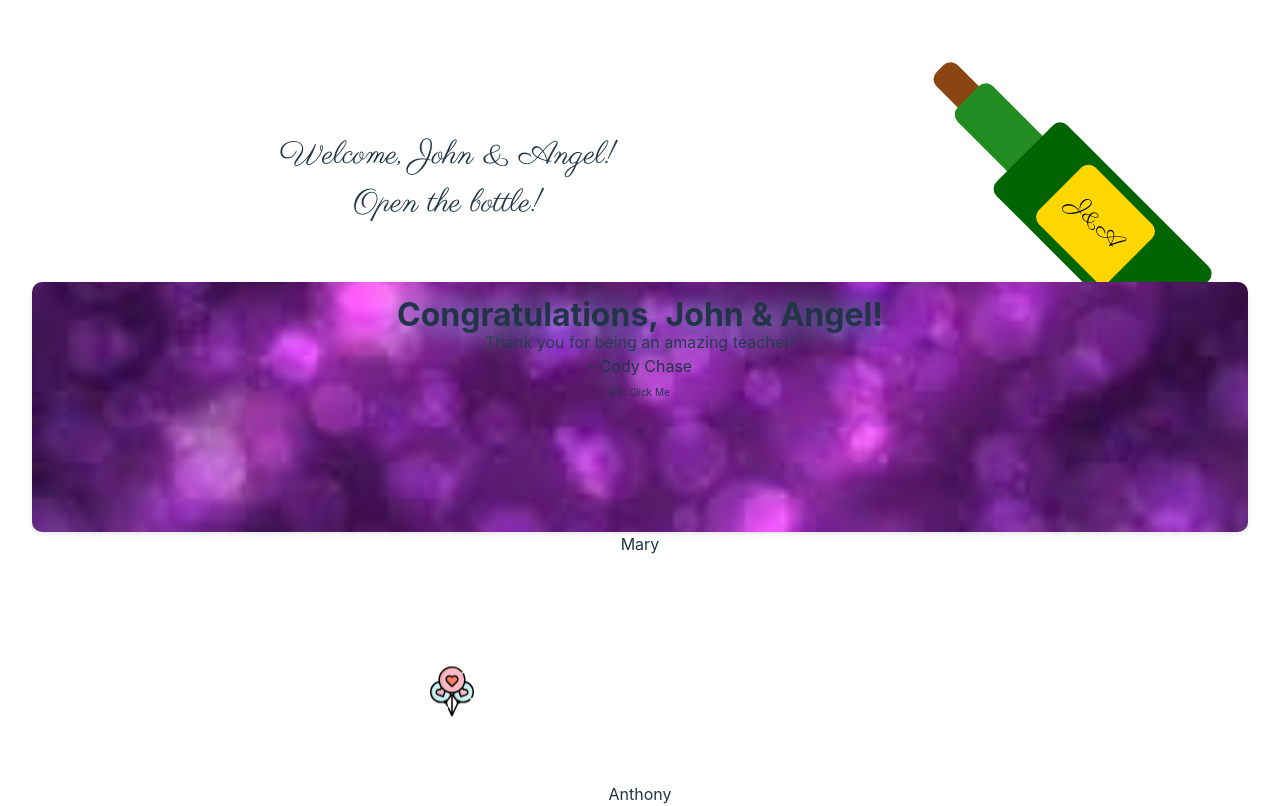
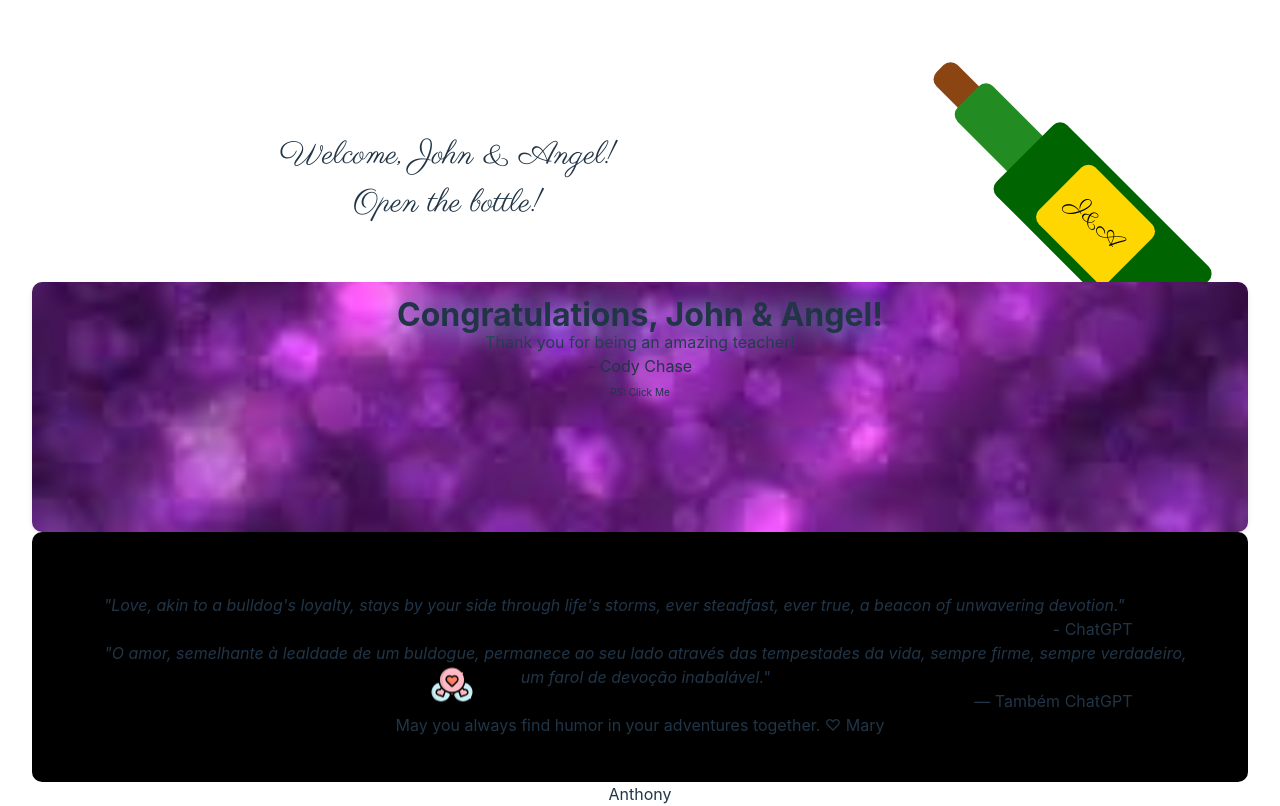
Before and after one commit to jazztazz1991/congratulationsJohn, a React (Vite) app: page / in a window 1280 px wide. Shown: the top 806 px of the page. Built offline with nearby package versions, Linux system fonts and the light colour scheme.

Commit message:
good enough

```diff
--- a/src/ta/mary/mary.css
+++ b/src/ta/mary/mary.css
@@ -1,4 +1,21 @@
-div{
-    height: 250px;
-    width: 100%;
+div {
+  height: 250px;
+  width: 100%;
 }
+.mary-content {
+  padding: 5%;
+  display: flex;
+  flex-direction: column;
+  border-radius: 10px;
+  line-height: 1.5;
+  background-color: black;
+}
+.quote {
+  margin-left: 1%;
+  align-self: flex-start;
+  font-style: italic;
+}
+.sig {
+  margin-right: 5%;
+  align-self: flex-end;
+}
--- a/src/ta/mary/mary.jsx
+++ b/src/ta/mary/mary.jsx
@@ -1,13 +1,22 @@
-import React from 'react';
-import ReactDOM from 'react-dom/client';
-import './mary.css';
+import "./mary.css";
 
 function Mary() {
-	return (
-		<div>
-			<h2>Mary</h2>
-		</div>
-	);
+  return (
+    <div className='mary-content'>
+      <h2 className='quote'>
+        "Love, akin to a bulldog's loyalty, stays by your side through life's
+        storms, ever steadfast, ever true, a beacon of unwavering devotion."
+      </h2>
+      <h3 className='sig'> - ChatGPT</h3>
+      <h2 className='quote'>
+        "O amor, semelhante à lealdade de um buldogue, permanece ao seu lado
+        através das tempestades da vida, sempre firme, sempre verdadeiro, um
+        farol de devoção inabalável."
+      </h2>
+      <h3 className='sig'> — Também ChatGPT</h3>
+      <h2>May you always find humor in your adventures together. ♡ Mary</h2>
+    </div>
+  );
 }
 
 export default Mary;
```
